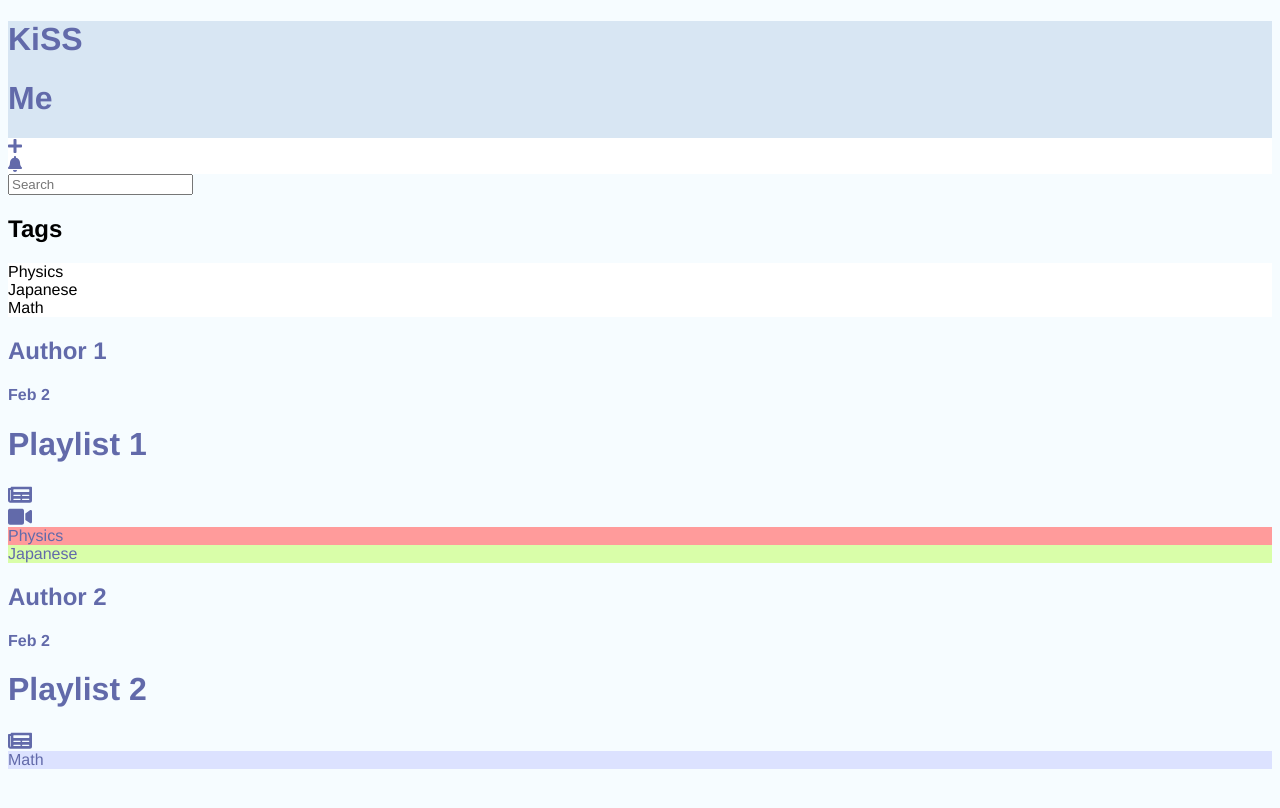
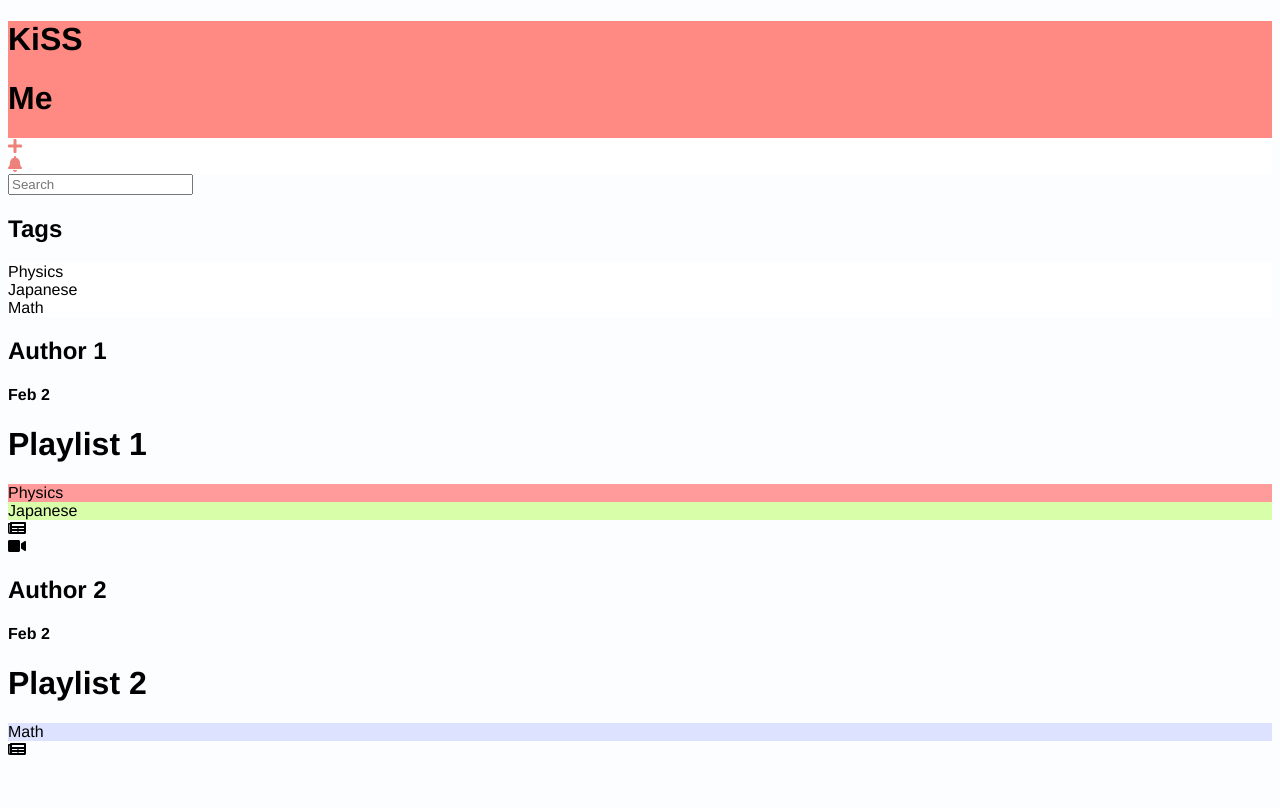
Before and after one commit to se-kiss/kiss-client, a Next.js app: page /playlists in a window 1280 px wide. Shown: the top 808 px of the page. Built offline with nearby package versions, Linux system fonts and the light colour scheme.

Commit message:
refactor layout style

```diff
--- a/src/components/Layout.tsx
+++ b/src/components/Layout.tsx
@@ -4,7 +4,8 @@ import {ModalProvider} from '../lib/useModal'
 import styled from 'styled-components'
 
 const PageContainer = styled.div`
-  min-height: calc(100vh - 3.5rem);
+  min-width: 1024px;
+  min-height: calc(100vh - 4rem);
 `
 
 const MainContainer = styled.div`
@@ -23,7 +24,7 @@ const Layout: FC<LayoutProps> = ({children, SideComponent}) => {
       <PageContainer className="px-8 pt-14 flex flex-row justify-center">
         <div className="flex-1 h-full flex flex-row justify-center pt-8">
           {SideComponent && (
-            <div className="w-auto lg:w-60 h-auto bg-white fixed rounded-lg shadow-lg">
+            <div className="w-auto lg:w-60 h-auto bg-white fixed rounded-lg shadow-lg mx-auto">
               <SideComponent />
             </div>
           )}
--- a/src/components/Navbar.tsx
+++ b/src/components/Navbar.tsx
@@ -8,31 +8,22 @@ import styled from 'styled-components'
 import {MockContext} from '../mock/MockContext'
 
 const Container = styled.div`
-  background: #d8e6f3;
-`
-
-const BrandText = styled.h1`
-  color: #626aaa;
-`
-
-const LinkText = styled.h1`
-  color: #626aaa;
+  background: #FF8A83;
 `
 
 const IconButton = styled.div`
-  color: #626aaa;
+  color: #ED827B;
   background: white;
   cursor: pointer;
 
   &:hover {
     color: white;
-    background: #626aaa;
+    background: #ED827B;
   }
 `
 
 const Button = styled.button`
-  background: #626aaa;
-  color: white;
+  color: #ED827B;
 
   &: focus {
     outline: none;
@@ -57,11 +48,11 @@ const NavbarEnd: FC = () => {
   if (!user) {
     return (
       <div className="flex flex-row items-center">
-        <LinkText className="text-lg font-medium mx-4 cursor-pointer">
+        <h1 className="text-md text-white font-medium mx-4 cursor-pointer">
           Login
-        </LinkText>
+        </h1>
 
-        <Button className="px-4 py-2 text-md font-medium rounded mx-4">
+        <Button className="bg-white px-3 py-1 text-md font-semibold shadow-md rounded mx-4">
           Register
         </Button>
       </div>
@@ -71,19 +62,19 @@ const NavbarEnd: FC = () => {
   return (
     <div className="flex flex-row items-center">
       <div className="flex flex-row items-center mx-4 cursor-pointer">
-        <div className="w-8 h-8 bg-white rounded-full mr-2" />
-        <LinkText className="text-lg font-medium">{user.name}</LinkText>
+        <div className="w-7 h-7 bg-white rounded-full mr-2" />
+        <h1 className="text-md font-medium text-white">{user.name}</h1>
       </div>
 
       <IconButton
-        className="w-10 h-10 shadow rounded-full mx-4 flex justify-center items-center cursor-pointer"
+        className="w-9 h-9 shadow rounded-full mx-4 flex justify-center items-center cursor-pointer"
         onClick={onPlaylistAddClick}
       >
-        <FontAwesomeIcon icon={faPlus} className="text-lg font-medium" />
+        <FontAwesomeIcon icon={faPlus} className="text-md font-medium" />
       </IconButton>
 
-      <IconButton className="w-10 h-10 shadow rounded-full mx-4 flex justify-center items-center cursor-pointer">
-        <FontAwesomeIcon icon={faBell} className="text-lg font-medium" />
+      <IconButton className="w-9 h-9 shadow rounded-full mx-4 flex justify-center items-center cursor-pointer">
+        <FontAwesomeIcon icon={faBell} className="text-md font-medium" />
       </IconButton>
     </div>
   )
@@ -91,11 +82,11 @@ const NavbarEnd: FC = () => {
 
 const Navbar: FC = () => {
   return (
-    <Container className="fixed w-full h-14 bg-gray-200 px-12 flex flex-row  justify-between items-center">
+    <Container className="fixed w-full h-16 bg-gray-200 px-12 flex flex-row  justify-between items-center shadow">
       <Link href="/">
-        <BrandText className="text-2xl font-bold cursor-pointer">
+        <h1 className="text-xl text-white font-semibold cursor-pointer">
           KiSS
-        </BrandText>
+        </h1>
       </Link>
 
       <NavbarEnd />
--- /dev/null
+++ b/src/components/Playlist/PlaylistCard.tsx
@@ -0,0 +1,102 @@
+import {useRouter} from 'next/router'
+import {FC, useContext} from 'react'
+import {MockContext} from '../../mock/MockContext'
+import {PlaylistType, MediaTypes} from '../../mock/data'
+import {FontAwesomeIcon} from '@fortawesome/react-fontawesome'
+import {faNewspaper, faVideo} from '@fortawesome/free-solid-svg-icons'
+import styled from 'styled-components'
+
+type TagProps = {
+  color?: string
+}
+
+const Tag = styled.div<TagProps>`
+  border-color: ${({color}) => color};
+  border-width: 2px;
+
+  ${({color}) =>
+    color
+      ? `
+    background: ${color};
+  `
+      : `
+    background: white;
+  `}
+`
+
+type PlaylistCardProps = {
+  playlist: PlaylistType
+}
+
+const PlaylistCard: FC<PlaylistCardProps> = ({playlist}) => {
+  const router = useRouter()
+  const {state} = useContext(MockContext)
+  const {users, tags: mockTags, media} = state
+
+  const {id, name, ownerId, tagIds} = playlist
+  const owner = users.find((user) => user.id === ownerId)
+  const tags = tagIds.map((tagId) =>
+    mockTags.find((mockTag) => mockTag.id === tagId)
+  )
+
+  const types = media
+    .filter((mediaOne) => mediaOne.playlistId === id)
+    .map(({type}) => {
+      const icon = ((type) => {
+        switch (type) {
+          case MediaTypes.Article:
+            return faNewspaper
+          case MediaTypes.Video:
+            return faVideo
+        }
+      })(type)
+
+      return {type, icon}
+    })
+
+  const onCardClick = () => {
+    router.push(`/playlists/${id}/media`)
+  }
+
+  return (
+    <div
+      className="bg-white w-3/4 rounded-lg shadow-xl p-4 my-8 mx-auto cursor-pointer"
+      onClick={onCardClick}
+    >
+      <div className="flex flex-row items-center">
+        <div className="w-8 h-8 rounded-full bg-red-400 mr-4" />
+
+        <div>
+          <h2 className="text-sm text-gray-700 font-medium">{owner.name}</h2>
+          <h4 className="text-xs text-gray-700 font-normal">Feb 2</h4>
+        </div>
+      </div>
+
+      <div className="px-4 mt-2 mx-8">
+        <h1 className="text-xl text-gray-700 font-medium">{name}</h1>
+
+        <div className="flex flex-row flex-wrap items-center">
+          {tags.map(({id, name, color}) => (
+            <Tag
+              key={id}
+              color={color}
+              className="rounded my-2 mr-2 px-2 text-gray-700 text-xs font-medium"
+            >
+              {name}
+            </Tag>
+          ))}
+        </div>
+
+        <div className="flex flex-row flex-wrap items-center">
+          {types.map(({type, icon}) => (
+            <div key={type} className="rounded my-2 mr-1 px-2 ">
+              <FontAwesomeIcon icon={icon} className="text-red-400" />
+            </div>
+          ))}
+        </div>
+      </div>
+    </div>
+  )
+}
+
+export default PlaylistCard
--- /dev/null
+++ b/src/components/Playlist/index.ts
@@ -0,0 +1 @@
+export {default as PlaylistCard} from './PlaylistCard'
--- a/src/pages/_app.tsx
+++ b/src/pages/_app.tsx
@@ -8,7 +8,7 @@ import 'tailwindcss/tailwind.css'
 const GlobalStyle = createGlobalStyle`
   body {
     font-family: "Helvetica Neue", Helvetica, san-serif;
-    background: #f6fcff;
+    background: #FCFDFE;
   }
 `
 
--- a/src/pages/playlists/index.tsx
+++ b/src/pages/playlists/index.tsx
@@ -1,11 +1,8 @@
 import {NextPage} from 'next'
-import {useRouter} from 'next/router'
 import {FC, useContext} from 'react'
 import {Layout} from '../../components'
-import {PlaylistType, MediaTypes} from '../../mock/data'
 import {ActionTypes, MockContext} from '../../mock/MockContext'
-import {FontAwesomeIcon} from '@fortawesome/react-fontawesome'
-import {faNewspaper, faVideo} from '@fortawesome/free-solid-svg-icons'
+import {PlaylistCard} from '../../components/Playlist'
 import styled from 'styled-components'
 
 type TagProps = {
@@ -13,21 +10,8 @@ type TagProps = {
 }
 
 const Tag = styled.div<TagProps>`
-  border-color: ${({color}) => color};
-  border-width: 2px;
-
-  ${({color}) =>
-    color
-      ? `
-    background: ${color};
-  `
-      : `
-    background: white;
-  `}
-`
-
-const Card = styled.div`
-  color: #626aaa;
+  border-color ${({color}) => (color ? color : 'lightgray')};
+  background: ${({color}) => (color ? color : 'white')};
 `
 
 const SideBox: FC = () => {
@@ -35,21 +19,21 @@ const SideBox: FC = () => {
   const {tags, search} = state
 
   return (
-    <div className="p-4">
+    <div className="px-4 py-6">
       <input
         type="text"
-        className="w-full py-1 pl-2 rounded shadow"
+        className="w-full py-1 pl-2 rounded border border-gray-300 focus:outline-none"
         placeholder="Search"
       />
 
-      <div className="mt-4">
-        <h2 className="text-md font-medium">Tags</h2>
+      <div className="mt-4 p-2">
+        <h2 className="text-md text-gray-700 font-medium">Tags</h2>
         <div className="w-full flex flex-row flex-wrap mt-2">
           {tags.map(({id, name, color}) => (
             <Tag
               key={id}
               color={search.tagIds.includes(id) ? color : undefined}
-              className="rounded my-1 mr-2 px-2 text-black cursor-pointer"
+              className="rounded my-1 mr-2 px-2 text-sm text-gray-700 font-medium border cursor-pointer"
               onClick={() => {
                 !search.tagIds.includes(id)
                   ? dispatch({
@@ -72,81 +56,6 @@ const SideBox: FC = () => {
         </div>
       </div>
     </div>
-  )
-}
-
-type PlaylistCardProps = {
-  playlist: PlaylistType
-}
-
-const PlaylistCard: FC<PlaylistCardProps> = ({playlist}) => {
-  const router = useRouter()
-  const {state} = useContext(MockContext)
-  const {users, tags: mockTags, media} = state
-
-  const {id, name, ownerId, tagIds} = playlist
-  const owner = users.find((user) => user.id === ownerId)
-  const tags = tagIds.map((tagId) =>
-    mockTags.find((mockTag) => mockTag.id === tagId)
-  )
-
-  const types = media
-    .filter((mediaOne) => mediaOne.playlistId === id)
-    .map(({type}) => {
-      const icon = ((type) => {
-        switch (type) {
-          case MediaTypes.Article:
-            return faNewspaper
-          case MediaTypes.Video:
-            return faVideo
-        }
-      })(type)
-
-      return {type, icon}
-    })
-
-  const onCardClick = () => {
-    router.push(`/playlists/${id}/media`)
-  }
-
-  return (
-    <Card
-      className="bg-white w-full rounded-lg shadow-xl p-4 my-8 cursor-pointer"
-      onClick={onCardClick}
-    >
-      <div className="flex flex-row items-center">
-        <div className="w-8 h-8 rounded-full bg-gray-500 mr-4" />
-
-        <div>
-          <h2 className="text-md font-medium">{owner.name}</h2>
-          <h4 className="text-sm font-normal">Feb 2</h4>
-        </div>
-      </div>
-
-      <div className="px-4 mt-2">
-        <h1 className="text-xl font-semibold">{name}</h1>
-
-        <div className="flex flex-row flex-wrap items-center">
-          {types.map(({type, icon}) => (
-            <div key={type} className="rounded my-2 mr-2 px-2">
-              <FontAwesomeIcon icon={icon} size="lg" />
-            </div>
-          ))}
-        </div>
-
-        <div className="flex flex-row flex-wrap items-center">
-          {tags.map(({id, name, color}) => (
-            <Tag
-              key={id}
-              color={color}
-              className="rounded my-2 mr-2 px-2 text-black"
-            >
-              {name}
-            </Tag>
-          ))}
-        </div>
-      </div>
-    </Card>
   )
 }
 
```
